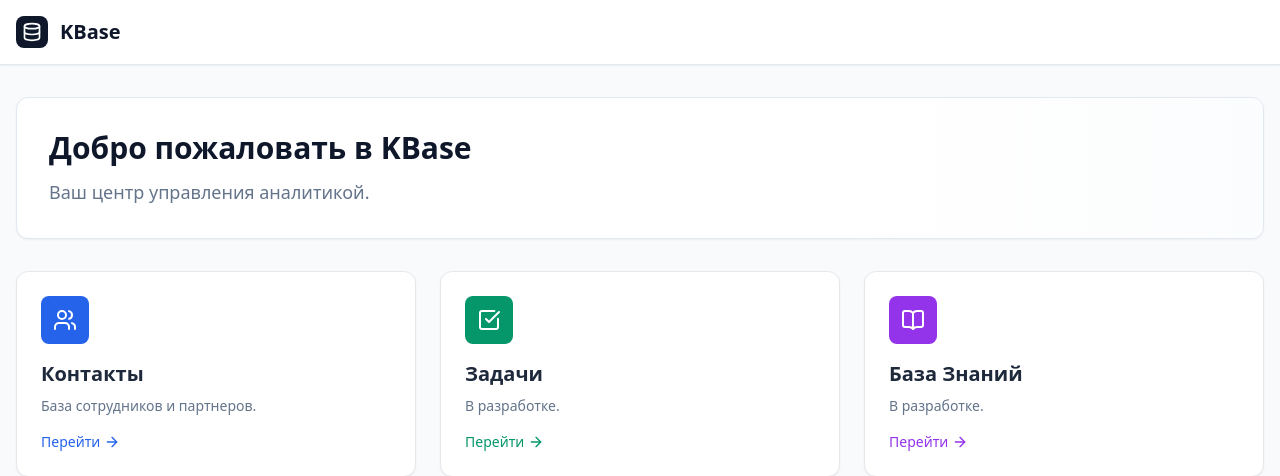
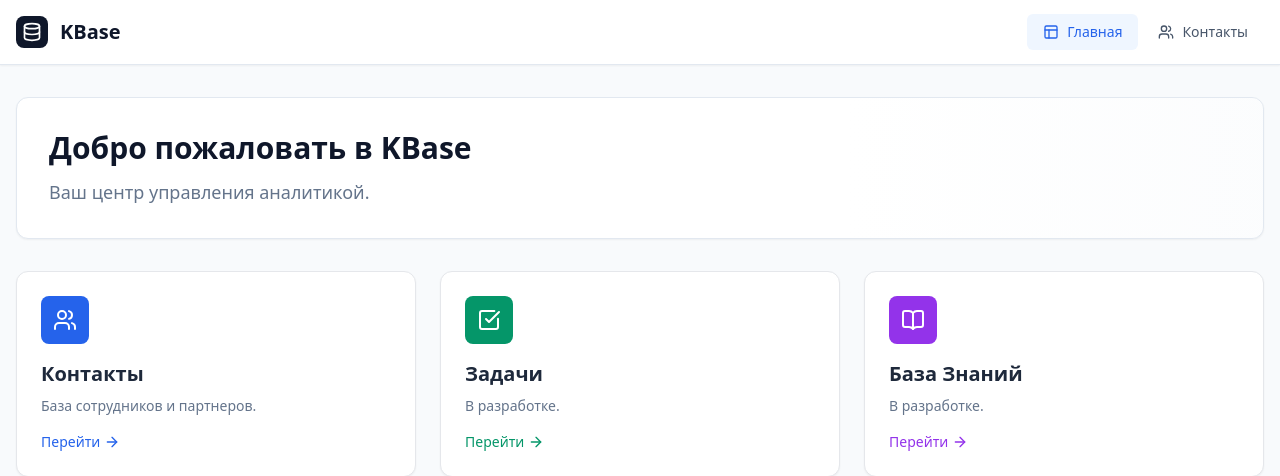
Before and after one commit to iLusha80/kbase, a Flask app: page / in a window 1280 px wide. Shown: the top 476 px of the page. Run offline with Flask 3, Linux system fonts and the light colour scheme; data comes from the database, SQL or seed files in the repository; data that the repository does not hold is empty; some libraries are stand-ins or nearby versions.

Commit message:
Fix header navigation visibility: remove unnecessary 'hidden' class for improved accessibility on larger screens.

```diff
--- a/templates/partials/header.html
+++ b/templates/partials/header.html
@@ -6,7 +6,7 @@
             </div>
             <span class="text-xl font-bold text-slate-900">KBase</span>
         </a>
-        <nav class="hidden md:flex space-x-1">
+        <nav class="md:flex space-x-1">
             <a href="/" id="nav-dashboard" class="nav-btn flex items-center px-4 py-2 rounded-md text-sm font-medium text-slate-600 hover:bg-slate-50">
                 <i data-lucide="layout" class="w-4 h-4 mr-2"></i> Главная
             </a>
```
